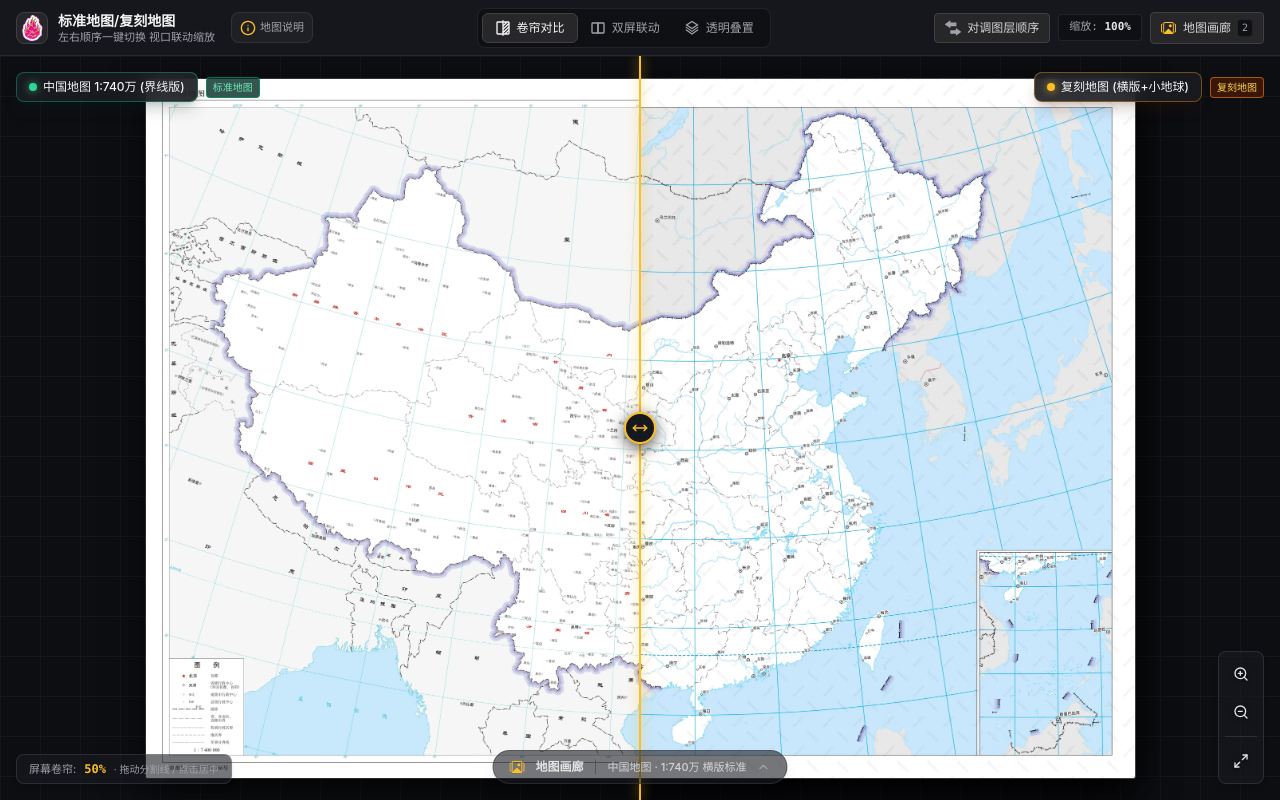
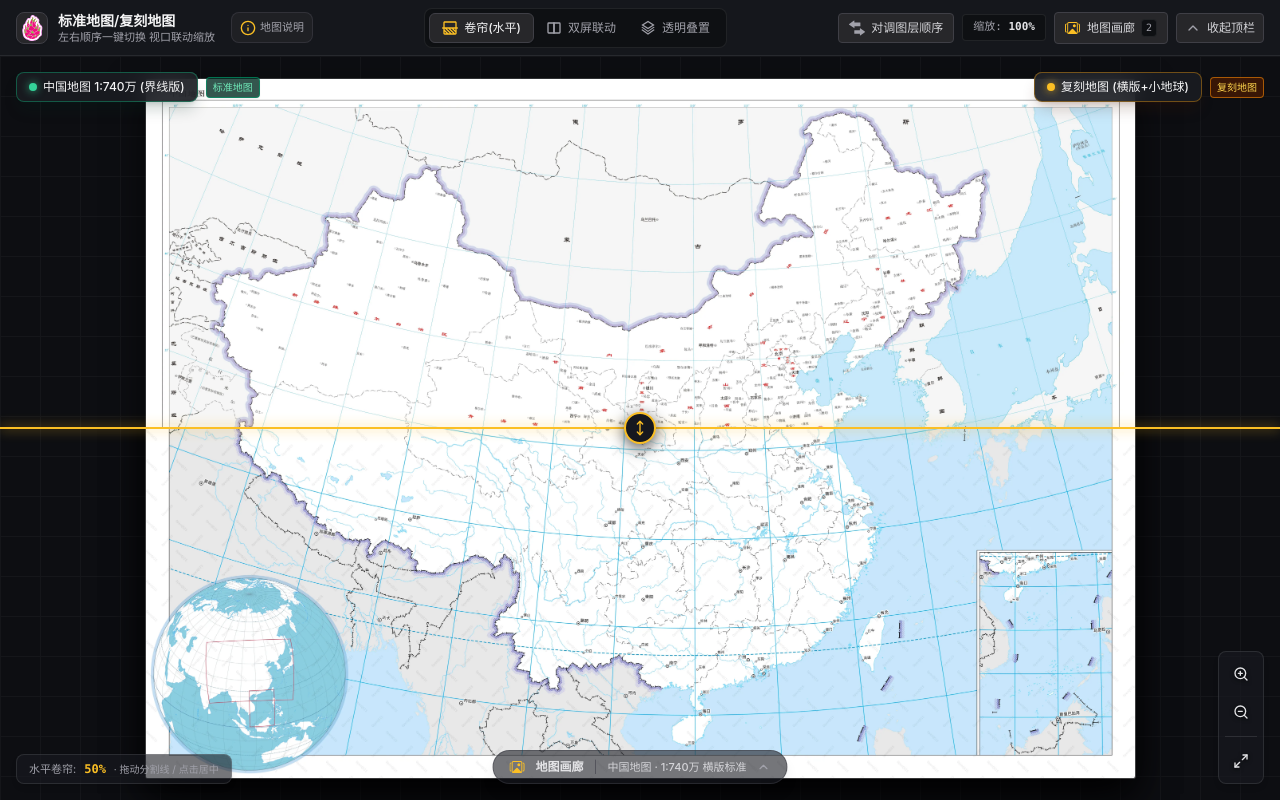
Before and after one commit to OpenQGIS/StandardMapWeb, a React (Vite) app: page / in a window 1280 px wide. Both pictures are taken after a click on the button "卷帘对比". Built offline with nearby package versions, Linux system fonts and the light colour scheme.

Commit message:
feat: toggle swipe/dual direction on re-click and add collapsible header mode

```diff
--- a/src/App.tsx
+++ b/src/App.tsx
@@ -1,5 +1,5 @@
 import { useState, useEffect } from 'react';
-import type { ComparisonMode, MapThemeGroup, ViewportState } from './types/map';
+import type { ComparisonMode, MapThemeGroup, ViewportState, SplitDirection } from './types/map';
 import { MAP_THEMES } from './data/maps';
 import { Header } from './components/Header';
 import { SwipeCurtainView } from './components/SwipeCurtainView';
@@ -7,6 +7,7 @@ import { DualSyncView } from './components/DualSyncView';
 import { OverlayFadeView } from './components/OverlayFadeView';
 import { GalleryCarousel } from './components/GalleryCarousel';
 import { DebugOverlay } from './components/DebugOverlay';
+import { ChevronDown } from 'lucide-react';
 import './App.css';
 
 export function App() {
@@ -17,6 +18,13 @@ export function App() {
 
   // Order swap state (false: Map A is Left/Bottom, true: Map B is Left/Bottom)
   const [isSwapped, setIsSwapped] = useState<boolean>(false);
+
+  // Sub-direction states: swipe curtain (vertical/horizontal), dual sync view (horizontal/vertical)
+  const [swipeDirection, setSwipeDirection] = useState<SplitDirection>('vertical');
+  const [dualDirection, setDualDirection] = useState<SplitDirection>('horizontal');
+
+  // Immersive / Fullscreen mode: collapse header bar to maximize map viewport
+  const [isHeaderCollapsed, setIsHeaderCollapsed] = useState<boolean>(false);
 
   // Synchronized viewport pan & zoom state
   const [viewport, setViewport] = useState<ViewportState>({
@@ -34,19 +42,25 @@ export function App() {
     return new URLSearchParams(window.location.search).has('debug');
   });
 
-  // Keyboard shortcut listener: 'G' toggles gallery, 'Esc' closes it
+  // Keyboard shortcut listener: 'G' toggles gallery, 'F' toggles header collapse, 'Esc' closes gallery / exits collapse
   useEffect(() => {
     const handleKeyDown = (e: KeyboardEvent) => {
       if (e.target instanceof HTMLInputElement || e.target instanceof HTMLTextAreaElement) return;
       if (e.key === 'Escape') {
-        if (isGalleryOpen) setIsGalleryOpen(false);
+        if (isGalleryOpen) {
+          setIsGalleryOpen(false);
+        } else if (isHeaderCollapsed) {
+          setIsHeaderCollapsed(false);
+        }
       } else if (e.key === 'g' || e.key === 'G') {
         setIsGalleryOpen((prev) => !prev);
+      } else if (e.key === 'f' || e.key === 'F') {
+        setIsHeaderCollapsed((prev) => !prev);
       }
     };
     window.addEventListener('keydown', handleKeyDown);
     return () => window.removeEventListener('keydown', handleKeyDown);
-  }, [isGalleryOpen]);
+  }, [isGalleryOpen, isHeaderCollapsed]);
 
   // Preload other map images in background so switching between horizontal & vertical is instantaneous!
   useEffect(() => {
@@ -80,11 +94,24 @@ export function App() {
   const zoomPercent = Math.round(viewport.scale * 100);
 
   return (
-    <div className="w-screen h-full flex flex-col bg-[#0c0d10] text-zinc-100 overflow-hidden select-none">
-      {/* 1. Header Toolbar */}
+    <div className="w-screen h-full flex flex-col bg-[#0c0d10] text-zinc-100 overflow-hidden select-none relative">
+      {/* 1. Header Toolbar with smooth collapse transition */}
+      <div
+        className={`transition-all duration-300 ease-in-out z-40 overflow-hidden shrink-0 ${
+          isHeaderCollapsed ? 'h-0 opacity-0 -translate-y-full pointer-events-none' : 'h-14 opacity-100 translate-y-0'
+        }`}
+      >
         <Header
           mode={mode}
           onModeChange={setMode}
+          swipeDirection={swipeDirection}
+          onToggleSwipeDirection={() =>
+            setSwipeDirection((prev) => (prev === 'vertical' ? 'horizontal' : 'vertical'))
+          }
+          dualDirection={dualDirection}
+          onToggleDualDirection={() =>
+            setDualDirection((prev) => (prev === 'horizontal' ? 'vertical' : 'horizontal'))
+          }
           zoomPercent={zoomPercent}
           onSwapOrder={handleSwapOrder}
           isSwapped={isSwapped}
@@ -92,7 +119,22 @@ export function App() {
           onToggleGallery={() => setIsGalleryOpen((prev) => !prev)}
           themesCount={MAP_THEMES.length}
           onToggleDebug={() => setShowDebug((prev) => !prev)}
+          onToggleHeaderCollapse={() => setIsHeaderCollapsed(true)}
         />
+      </div>
+
+      {/* Floating Top Capsule to Restore Header when Collapsed */}
+      {isHeaderCollapsed && (
+        <button
+          onClick={() => setIsHeaderCollapsed(false)}
+          className="absolute top-2 left-1/2 -translate-x-1/2 z-40 flex items-center gap-1.5 px-3 py-1 rounded-full bg-panelSub/90 hover:bg-zinc-800 text-zinc-300 hover:text-white border border-white/15 hover:border-amber-400/50 shadow-xl backdrop-blur-md text-xs font-medium cursor-pointer transition-all duration-200 group hover:scale-105 animate-in fade-in slide-in-from-top-2"
+          title="展开顶部工具栏 (快捷键 F 或 Esc)"
+        >
+          <ChevronDown className="w-3.5 h-3.5 text-amber-400 group-hover:translate-y-0.5 transition-transform" />
+          <span>展开工具栏</span>
+          <span className="text-[10px] text-zinc-400 bg-white/10 px-1 rounded font-mono hidden sm:inline">F / Esc</span>
+        </button>
+      )}
 
       {/* 2. Main Comparison Viewport (Takes up flexible height) */}
       <main className="flex-1 relative w-full h-full min-h-0 overflow-hidden">
@@ -105,6 +147,7 @@ export function App() {
             viewport={viewport}
             setViewport={setViewport}
             isSwapped={isSwapped}
+            direction={swipeDirection}
           />
         )}
 
@@ -117,6 +160,7 @@ export function App() {
             viewport={viewport}
             setViewport={setViewport}
             isSwapped={isSwapped}
+            direction={dualDirection}
           />
         )}
 
--- a/src/components/DualSyncView.tsx
+++ b/src/components/DualSyncView.tsx
@@ -1,5 +1,5 @@
 import React, { useRef, useState, useEffect, useMemo } from 'react';
-import type { MapLayer, MapOrientation, ViewportState } from '../types/map';
+import type { MapLayer, MapOrientation, ViewportState, SplitDirection } from '../types/map';
 import { MapSvg } from './MapSvg';
 import { useCardDimensions } from '../hooks/useCardDimensions';
 import { useDoubleTapZoom } from '../hooks/useDoubleTapZoom';
@@ -14,6 +14,7 @@ interface DualSyncViewProps {
   viewport: ViewportState;
   setViewport: React.Dispatch<React.SetStateAction<ViewportState>>;
   isSwapped: boolean;
+  direction?: SplitDirection;
 }
 
 export const DualSyncView: React.FC<DualSyncViewProps> = ({
@@ -24,6 +25,7 @@ export const DualSyncView: React.FC<DualSyncViewProps> = ({
   viewport,
   setViewport,
   isSwapped,
+  direction = 'horizontal',
 }) => {
   const containerRef = useRef<HTMLDivElement>(null);
   const leftPaneRef = useRef<HTMLDivElement>(null);
@@ -336,7 +338,11 @@ export const DualSyncView: React.FC<DualSyncViewProps> = ({
       onTouchMove={handleTouchMove}
       onTouchEnd={handleTouchEnd}
       onTouchCancel={handleTouchEnd}
-      className="relative w-full h-full bg-[#0a0c10] grid grid-cols-1 landscape:grid-cols-2 md:grid-cols-2 gap-2 p-2 overflow-hidden select-none touch-none"
+      className={`relative w-full h-full bg-[#0a0c10] gap-2 p-2 overflow-hidden select-none touch-none ${
+        direction === 'vertical'
+          ? 'grid grid-cols-1 grid-rows-2'
+          : 'grid grid-cols-1 landscape:grid-cols-2 md:grid-cols-2'
+      }`}
     >
       {/* ================= LEFT PANE ================= */}
       <div
--- a/src/components/Header.tsx
+++ b/src/components/Header.tsx
@@ -1,11 +1,15 @@
 import React, { useState } from 'react';
-import type { ComparisonMode } from '../types/map';
-import { Info, ExternalLink } from 'lucide-react';
+import type { ComparisonMode, SplitDirection } from '../types/map';
+import { Info, ExternalLink, ChevronUp } from 'lucide-react';
 import { RollingShutterIcon, DualWindowIcon, LayerOverlayIcon, GalleryIcon, SwapLeftAndRightIcon } from './CustomIcons';
 
 interface HeaderProps {
   mode: ComparisonMode;
   onModeChange: (mode: ComparisonMode) => void;
+  swipeDirection: SplitDirection;
+  onToggleSwipeDirection: () => void;
+  dualDirection: SplitDirection;
+  onToggleDualDirection: () => void;
   zoomPercent: number;
   onSwapOrder: () => void;
   isSwapped: boolean;
@@ -13,11 +17,16 @@ interface HeaderProps {
   onToggleGallery: () => void;
   themesCount?: number;
   onToggleDebug?: () => void;
+  onToggleHeaderCollapse?: () => void;
 }
 
 export const Header: React.FC<HeaderProps> = ({
   mode,
   onModeChange,
+  swipeDirection,
+  onToggleSwipeDirection,
+  dualDirection,
+  onToggleDualDirection,
   zoomPercent,
   onSwapOrder,
   isSwapped,
@@ -25,6 +34,7 @@ export const Header: React.FC<HeaderProps> = ({
   onToggleGallery,
   themesCount = 2,
   onToggleDebug,
+  onToggleHeaderCollapse,
 }) => {
   const [showComplianceModal, setShowComplianceModal] = useState(false);
   const tapCountRef = React.useRef(0);
@@ -90,29 +100,65 @@ export const Header: React.FC<HeaderProps> = ({
       {/* Center: Comparison Mode Switcher */}
       <div className="flex items-center bg-surface border border-border p-1 rounded-lg">
         <button
-          onClick={() => onModeChange('swipe')}
+          onClick={() => {
+            if (mode === 'swipe') {
+              onToggleSwipeDirection();
+            } else {
+              onModeChange('swipe');
+            }
+          }}
           className={`flex items-center gap-1.5 px-2 py-1.5 sm:px-2.5 lg:px-3 rounded-md text-xs font-medium transition-all ${
             mode === 'swipe'
               ? 'bg-zinc-800 text-zinc-100 shadow-sm border border-zinc-700'
               : 'text-zinc-400 hover:text-zinc-200'
           }`}
-          title="卷帘对比 (单视口拖动中轴卷帘对比)"
+          title={
+            mode !== 'swipe'
+              ? '卷帘对比 (点击激活)'
+              : swipeDirection === 'vertical'
+              ? '卷帘对比: 垂直分割线 (再次点击切换为水平分割线)'
+              : '卷帘对比: 水平分割线 (再次点击切换为垂直分割线)'
+          }
         >
-          <RollingShutterIcon className="w-[18px] h-[18px] sm:w-4 sm:h-4" />
-          <span className="hidden lg:inline">卷帘对比</span>
+          <RollingShutterIcon
+            className={`w-[18px] h-[18px] sm:w-4 sm:h-4 transition-transform duration-200 ${
+              mode === 'swipe' && swipeDirection === 'horizontal' ? 'rotate-90 text-amber-400' : ''
+            }`}
+          />
+          <span className="hidden lg:inline">
+            {mode === 'swipe' && swipeDirection === 'horizontal' ? '卷帘(水平)' : '卷帘对比'}
+          </span>
         </button>
 
         <button
-          onClick={() => onModeChange('sync')}
+          onClick={() => {
+            if (mode === 'sync') {
+              onToggleDualDirection();
+            } else {
+              onModeChange('sync');
+            }
+          }}
           className={`flex items-center gap-1.5 px-2 py-1.5 sm:px-2.5 lg:px-3 rounded-md text-xs font-medium transition-all ${
             mode === 'sync'
               ? 'bg-zinc-800 text-zinc-100 shadow-sm border border-zinc-700'
               : 'text-zinc-400 hover:text-zinc-200'
           }`}
-          title="双屏联动 (左右双屏同步缩放与移动)"
+          title={
+            mode !== 'sync'
+              ? '双屏联动 (点击激活)'
+              : dualDirection === 'horizontal'
+              ? '双屏联动: 左右双屏 (再次点击切换为上下双屏)'
+              : '双屏联动: 上下双屏 (再次点击切换为左右双屏)'
+          }
         >
-          <DualWindowIcon className="w-[18px] h-[18px] sm:w-4 sm:h-4" />
-          <span className="hidden lg:inline">双屏联动</span>
+          <DualWindowIcon
+            className={`w-[18px] h-[18px] sm:w-4 sm:h-4 transition-transform duration-200 ${
+              mode === 'sync' && dualDirection === 'vertical' ? 'rotate-90 text-amber-400' : ''
+            }`}
+          />
+          <span className="hidden lg:inline">
+            {mode === 'sync' && dualDirection === 'vertical' ? '双屏(上下)' : '双屏联动'}
+          </span>
         </button>
 
         <button
@@ -131,7 +177,7 @@ export const Header: React.FC<HeaderProps> = ({
 
       {/* Right: Swap Order & Viewport State & Tools */}
       <div className="flex items-center gap-1.5 sm:gap-2">
-        {/* Swap Map Order Button (互换左右图/底表层顺序) */}
+        {/* Swap Map Order Button (互换左右/上下图/底表层顺序) */}
         <button
           onClick={onSwapOrder}
           className={`group flex items-center gap-1.5 px-2 py-1.5 sm:px-2.5 rounded text-xs font-medium transition-all border ${
@@ -141,8 +187,16 @@ export const Header: React.FC<HeaderProps> = ({
           }`}
           title={
             mode === 'sync'
-              ? (isSwapped ? '左右地图位置已互换 (点击恢复默认)' : '左右互换 (左右双屏位置对调)')
-              : (isSwapped ? '图层上下层顺序已对调 (点击恢复默认)' : '图层对调 (底图与复刻图层序互换)')
+              ? dualDirection === 'vertical'
+                ? isSwapped
+                  ? '上下地图位置已互换 (点击恢复默认)'
+                  : '上下互换 (上下双屏位置对调)'
+                : isSwapped
+                ? '左右地图位置已互换 (点击恢复默认)'
+                : '左右互换 (左右双屏位置对调)'
+              : isSwapped
+              ? '图层上下层顺序已对调 (点击恢复默认)'
+              : '图层对调 (底图与复刻图层序互换)'
           }
         >
           <SwapLeftAndRightIcon
@@ -150,7 +204,13 @@ export const Header: React.FC<HeaderProps> = ({
               isSwapped ? 'text-[#fbbf24]' : 'text-zinc-400 group-hover:text-zinc-200'
             }`}
           />
-          <span className="hidden lg:inline">{mode === 'sync' ? '互换左右图' : '对调图层顺序'}</span>
+          <span className="hidden lg:inline">
+            {mode === 'sync'
+              ? dualDirection === 'vertical'
+                ? '互换上下图'
+                : '互换左右图'
+              : '对调图层顺序'}
+          </span>
           {isSwapped && <span className="text-[10px] text-[#fbbf24] font-mono hidden lg:inline">(已调换)</span>}
         </button>
 
@@ -172,6 +232,18 @@ export const Header: React.FC<HeaderProps> = ({
           <span className="hidden lg:inline">地图画廊</span>
           <span className="text-[10px] font-mono text-zinc-400 bg-surface px-1 rounded border border-border">{themesCount}</span>
         </button>
+
+        {/* Collapse Header Button (沉浸纯净模式 / 全屏) */}
+        {onToggleHeaderCollapse && (
+          <button
+            onClick={onToggleHeaderCollapse}
+            className="flex items-center gap-1.5 px-2 py-1.5 sm:px-2 rounded text-xs font-medium transition-all border bg-zinc-800 text-zinc-300 border-zinc-700 hover:text-zinc-100 hover:bg-zinc-750"
+            title="收起顶部工具栏进入全屏沉浸对比 (快捷键 F，按 Esc 或点击顶部边缘恢复)"
+          >
+            <ChevronUp className="w-[18px] h-[18px] sm:w-4 sm:h-4 text-zinc-400 hover:text-zinc-200" />
+            <span className="hidden xl:inline">收起顶栏</span>
+          </button>
+        )}
       </div>
 
       {/* Map Information / Description Modal */}
--- a/src/components/SwipeCurtainView.tsx
+++ b/src/components/SwipeCurtainView.tsx
@@ -1,8 +1,8 @@
 import React, { useRef, useState, useEffect, useMemo } from 'react';
-import type { MapLayer, MapOrientation, ViewportState } from '../types/map';
+import type { MapLayer, MapOrientation, ViewportState, SplitDirection } from '../types/map';
 import { MapSvg } from './MapSvg';
 import { useCardDimensions } from '../hooks/useCardDimensions';
-import { ZoomIn, ZoomOut, Maximize2, MoveHorizontal } from 'lucide-react';
+import { ZoomIn, ZoomOut, Maximize2, MoveHorizontal, MoveVertical } from 'lucide-react';
 import { LottieLoader } from './LottieLoader';
 import { useDoubleTapZoom } from '../hooks/useDoubleTapZoom';
 import { maxNativeScale, nextZoomStep } from '../utils/zoom';
@@ -15,6 +15,7 @@ interface SwipeCurtainViewProps {
   viewport: ViewportState;
   setViewport: React.Dispatch<React.SetStateAction<ViewportState>>;
   isSwapped: boolean;
+  direction?: SplitDirection;
 }
 
 export const SwipeCurtainView: React.FC<SwipeCurtainViewProps> = ({
@@ -25,6 +26,7 @@ export const SwipeCurtainView: React.FC<SwipeCurtainViewProps> = ({
   viewport,
   setViewport,
   isSwapped,
+  direction = 'vertical',
 }) => {
   const containerRef = useRef<HTMLDivElement>(null);
   const cardRef = useRef<HTMLDivElement>(null);
@@ -63,12 +65,18 @@ export const SwipeCurtainView: React.FC<SwipeCurtainViewProps> = ({
 
   // Each layer only needs the tiles on its own side of the curtain
   const bottomClipWindow = useMemo(
-    () => ({ minX: 0, maxX: curtainPercent / 100 }),
-    [curtainPercent]
+    () =>
+      direction === 'horizontal'
+        ? { minY: 0, maxY: curtainPercent / 100 }
+        : { minX: 0, maxX: curtainPercent / 100 },
+    [curtainPercent, direction]
   );
   const topClipWindow = useMemo(
-    () => ({ minX: curtainPercent / 100, maxX: 1 }),
-    [curtainPercent]
+    () =>
+      direction === 'horizontal'
+        ? { minY: curtainPercent / 100, maxY: 1 }
+        : { minX: curtainPercent / 100, maxX: 1 },
+    [curtainPercent, direction]
   );
 
   // Track whether base overview layers (Level 0) are ready
@@ -105,7 +113,7 @@ export const SwipeCurtainView: React.FC<SwipeCurtainViewProps> = ({
   });
 
   const lastDividerClickTimeRef = useRef<number>(0);
-  const dividerDownXRef = useRef<number>(0);
+  const dividerDownPosRef = useRef<number>(0);
   const dragThresholdPassedRef = useRef<boolean>(false);
   const lastDividerTouchTimeRef = useRef<number>(0);
 
@@ -219,7 +227,7 @@ export const SwipeCurtainView: React.FC<SwipeCurtainViewProps> = ({
     }
 
     lastDividerClickTimeRef.current = now;
-    dividerDownXRef.current = e.clientX;
+    dividerDownPosRef.current = direction === 'horizontal' ? e.clientY : e.clientX;
     dragThresholdPassedRef.current = false;
     setIsDraggingHandle(true);
   };
@@ -234,6 +242,11 @@ export const SwipeCurtainView: React.FC<SwipeCurtainViewProps> = ({
       return;
     }
     lastDividerTouchTimeRef.current = now;
+    const touch = e.touches[0];
+    if (touch) {
+      dividerDownPosRef.current = direction === 'horizontal' ? touch.clientY : touch.clientX;
+    }
+    dragThresholdPassedRef.current = false;
     setIsDraggingHandle(true);
   };
 
@@ -242,16 +255,23 @@ export const SwipeCurtainView: React.FC<SwipeCurtainViewProps> = ({
     const handleMouseMove = (e: MouseEvent) => {
       if (isDraggingHandle) {
         // Require moving > 3px to count as drag, protecting clicks and double clicks
+        const currentCoord = direction === 'horizontal' ? e.clientY : e.clientX;
         if (!dragThresholdPassedRef.current) {
-          if (Math.abs(e.clientX - dividerDownXRef.current) > 3) {
+          if (Math.abs(currentCoord - dividerDownPosRef.current) > 3) {
             dragThresholdPassedRef.current = true;
           }
         }
         if (dragThresholdPassedRef.current && containerRef.current) {
           const rect = containerRef.current.getBoundingClientRect();
+          if (direction === 'horizontal') {
+            const relativeY = e.clientY - rect.top;
+            const newPercent = Math.max(0, Math.min(100, (relativeY / rect.height) * 100));
+            setCurtainPercent(newPercent);
+          } else {
             const relativeX = e.clientX - rect.left;
             const newPercent = Math.max(0, Math.min(100, (relativeX / rect.width) * 100));
             setCurtainPercent(newPercent);
+          }
         }
       } else if (isPanning) {
         const dx = e.clientX - panStartRef.current.x;
@@ -333,9 +353,15 @@ export const SwipeCurtainView: React.FC<SwipeCurtainViewProps> = ({
       const touch = e.touches[0];
       if (containerRef.current) {
         const rect = containerRef.current.getBoundingClientRect();
+        if (direction === 'horizontal') {
+          const relativeY = touch.clientY - rect.top;
+          const newPercent = Math.max(0, Math.min(100, (relativeY / rect.height) * 100));
+          setCurtainPercent(newPercent);
+        } else {
           const relativeX = touch.clientX - rect.left;
           const newPercent = Math.max(0, Math.min(100, (relativeX / rect.width) * 100));
           setCurtainPercent(newPercent);
+        }
       }
     } else if (isPanning && e.touches.length === 1) {
       const touch = e.touches[0];
@@ -486,10 +512,15 @@ export const SwipeCurtainView: React.FC<SwipeCurtainViewProps> = ({
         </div>
       </div>
 
-      {/* Layer 2: Right / Top Map (Screen-Level Clip: revealed on the right of divider) */}
+      {/* Layer 2: Right / Top Map (Screen-Level Clip: revealed on the right or bottom of divider) */}
       <div
         className="absolute inset-0 overflow-hidden pointer-events-none"
-        style={{ clipPath: `inset(0 0 0 ${curtainPercent}%)` }}
+        style={{
+          clipPath:
+            direction === 'horizontal'
+              ? `inset(${curtainPercent}% 0 0 0)`
+              : `inset(0 0 0 ${curtainPercent}%)`,
+        }}
       >
         <div
           className="absolute inset-0 flex items-center justify-center"
@@ -523,12 +554,20 @@ export const SwipeCurtainView: React.FC<SwipeCurtainViewProps> = ({
         </div>
       </div>
 
-      {/* Screen-Locked Vertical Divider Bar (Fixed to screen coordinates, never scales with map!) */}
+      {/* Screen-Locked Divider Bar (Fixed to screen coordinates, never scales with map!) */}
       <div
-        className={`absolute top-0 bottom-0 z-20 cursor-ew-resize swipe-divider-handle flex items-center justify-center group transition-opacity duration-500 ease-out ${
+        className={`absolute z-20 swipe-divider-handle flex items-center justify-center group transition-opacity duration-500 ease-out ${
+          direction === 'horizontal'
+            ? 'left-0 right-0 cursor-ns-resize'
+            : 'top-0 bottom-0 cursor-ew-resize'
+        } ${
           isCurtainReady ? 'opacity-100 pointer-events-auto' : 'opacity-0 pointer-events-none'
         }`}
-        style={{ left: `${curtainPercent}%`, transform: 'translateX(-50%)', width: '36px' }}
+        style={
+          direction === 'horizontal'
+            ? { top: `${curtainPercent}%`, transform: 'translateY(-50%)', height: '36px' }
+            : { left: `${curtainPercent}%`, transform: 'translateX(-50%)', width: '36px' }
+        }
         onMouseDown={handleDividerMouseDown}
         onTouchStart={handleDividerTouchStart}
         onDoubleClick={(e) => {
@@ -537,14 +576,22 @@ export const SwipeCurtainView: React.FC<SwipeCurtainViewProps> = ({
           setIsDraggingHandle(false);
           dragThresholdPassedRef.current = false;
         }}
-        title="拖动调整屏幕卷帘位置，双击居中 (50%)"
+        title={`拖动调整${direction === 'horizontal' ? '水平' : '垂直'}卷帘位置，双击居中 (50%)`}
       >
-        {/* Full-height vertical guideline */}
-        <div className="w-[2px] h-full bg-amber-400 shadow-[0_0_12px_rgba(251,191,36,0.9)] group-hover:bg-amber-300 transition-colors pointer-events-none" />
+        {/* Full guideline */}
+        <div
+          className={`${
+            direction === 'horizontal' ? 'w-full h-[2px]' : 'w-[2px] h-full'
+          } bg-amber-400 shadow-[0_0_12px_rgba(251,191,36,0.9)] group-hover:bg-amber-300 transition-colors pointer-events-none`}
+        />
 
         {/* Center Grab Handle - Always fixed 32px on screen */}
         <div className="absolute w-8 h-8 rounded-full bg-[#16181f] border-2 border-amber-400 flex items-center justify-center shadow-[0_4px_16px_rgba(0,0,0,0.7)] text-amber-400 group-hover:scale-110 transition-transform pointer-events-none">
+          {direction === 'horizontal' ? (
+            <MoveVertical className="w-4 h-4" />
+          ) : (
             <MoveHorizontal className="w-4 h-4" />
+          )}
         </div>
       </div>
 
@@ -661,7 +708,9 @@ export const SwipeCurtainView: React.FC<SwipeCurtainViewProps> = ({
           className="bg-panelSub/60 hover:bg-panelSub/80 px-3 py-1.5 rounded-lg border border-white/10 hover:border-zinc-600 text-xs flex items-center gap-2 shadow-md hover:shadow-xl cursor-pointer select-none transition-all duration-200 active:scale-95 group"
           title="点击或双击重置卷帘居中 (50%)"
         >
-          <span className="text-zinc-400 text-[11px]">屏幕卷帘:</span>
+          <span className="text-zinc-400 text-[11px]">
+            {direction === 'horizontal' ? '水平卷帘:' : '屏幕卷帘:'}
+          </span>
           <span className="text-amber-400 font-mono font-semibold">{Math.round(curtainPercent)}%</span>
           <span className="text-zinc-400 group-hover:text-amber-300 text-[10px] transition-colors">
             · 拖动分割线 / 点击居中
```
Also changed, not shown: src/components/TileMapLayer.tsx (+8 -4 lines), src/types/map.ts (+7 -3 lines). Lines whose indentation alone changed are shown as unchanged.
